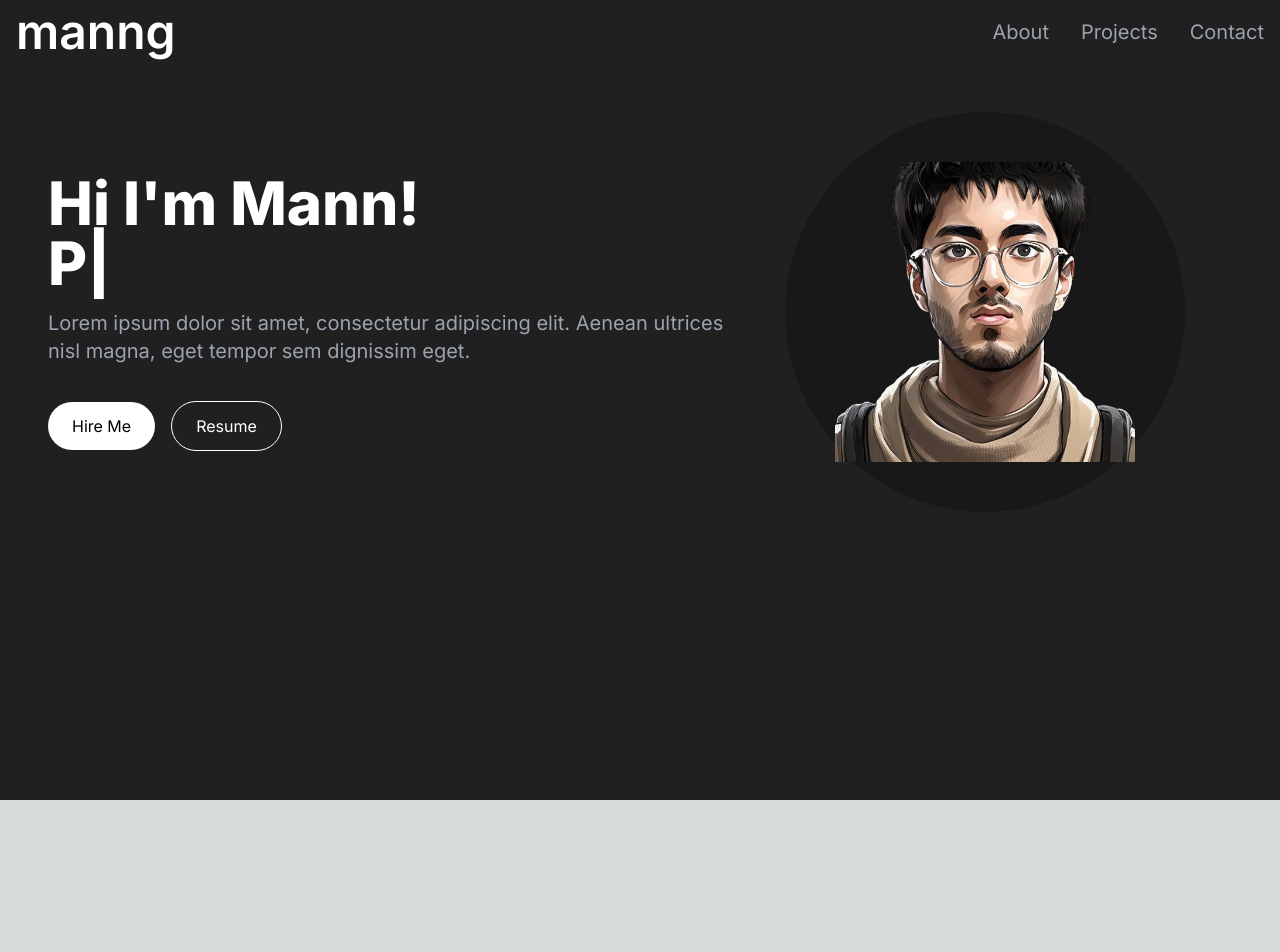
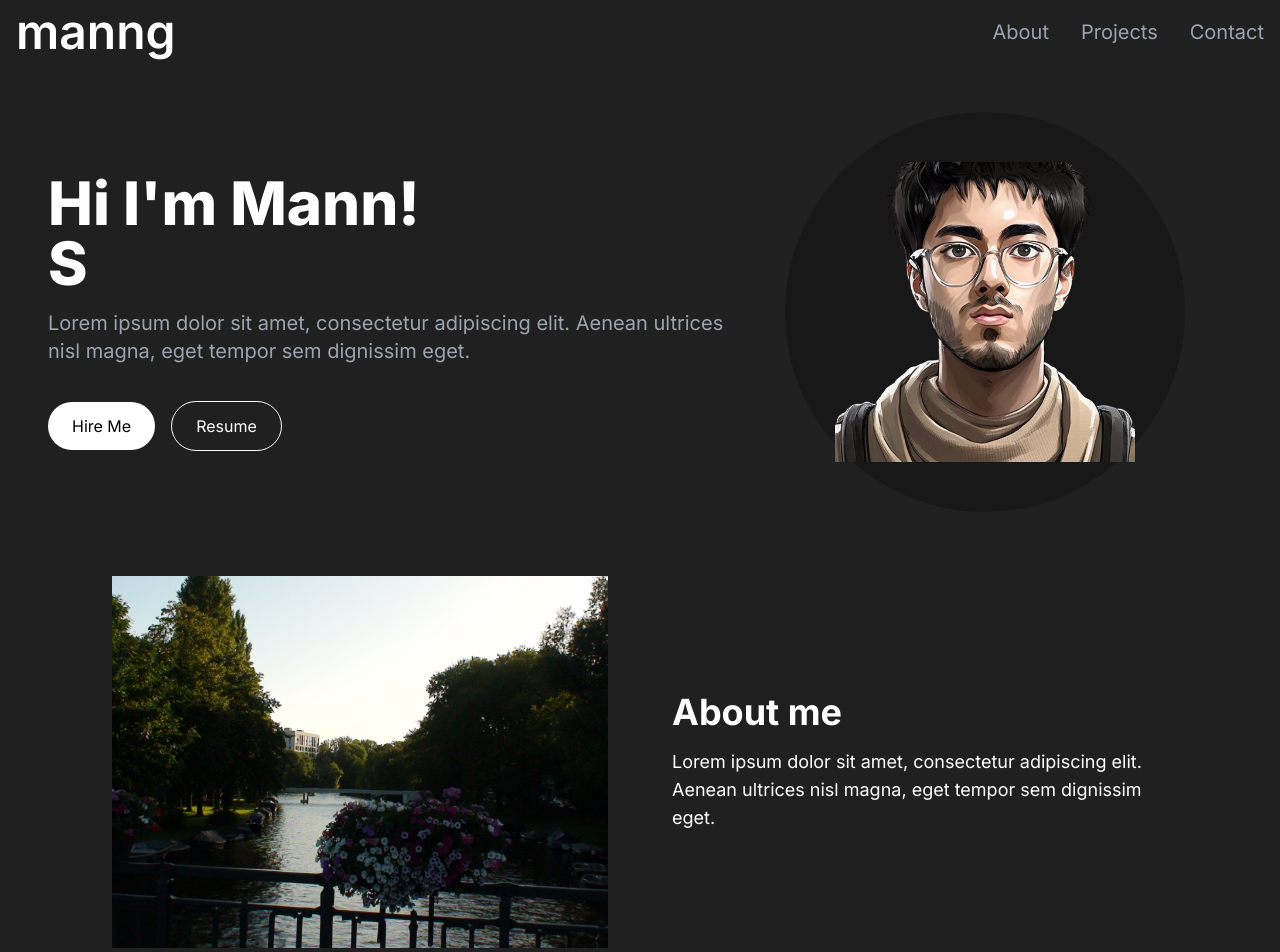
Before and after one commit to manngup/manng.net, a Next.js app: page / in a window 1280 px wide. Shown: the top 952 px of the page. Before the commit the page ends 800 px from the top, so only its background shows below. Built offline with nearby package versions, Linux system fonts and the light colour scheme.

Commit message:
added About section

```diff
--- /dev/null
+++ b/src/app/components/About.tsx
@@ -0,0 +1,25 @@
+import React from 'react'
+import Image from 'next/image'
+
+const About = () => {
+  return (
+    <section className="text-white">
+        <div className="md:grid grid-cols-2 gap-8 items-center py-8 px-4 xl:gap-16 sm:py-16 xl:px-16">
+            <Image
+            src="/images/landscape.jpg"
+            alt="landscape image"
+            width={500}
+            height={500}
+            />
+            <div>
+                <h2 className="text-4xl font-bold text-white mb-4">About me</h2>
+                <p className="text-base lg:text-lg">
+                    Lorem ipsum dolor sit amet, consectetur adipiscing elit. Aenean ultrices nisl magna, eget tempor sem dignissim eget.
+                </p>
+            </div>
+        </div>
+    </section>
+  )
+}
+
+export default About
--- a/src/app/page.tsx
+++ b/src/app/page.tsx
@@ -1,6 +1,6 @@
-import Image from 'next/image'
 import Header from './components/Header'
 import Navbar from './components/Navbar'
+import About from './components/About'
 
 import { Inter, Pixelify_Sans } from 'next/font/google'
 
@@ -12,6 +12,7 @@ export default function Home() {
       <Navbar />
       <div className="container mt-24 mx-auto px-12 py-4">
         <Header />
+        <About />
       </div>
     </main>
   )
```
Also changed, not shown: public/images/landscape.jpg (added).
